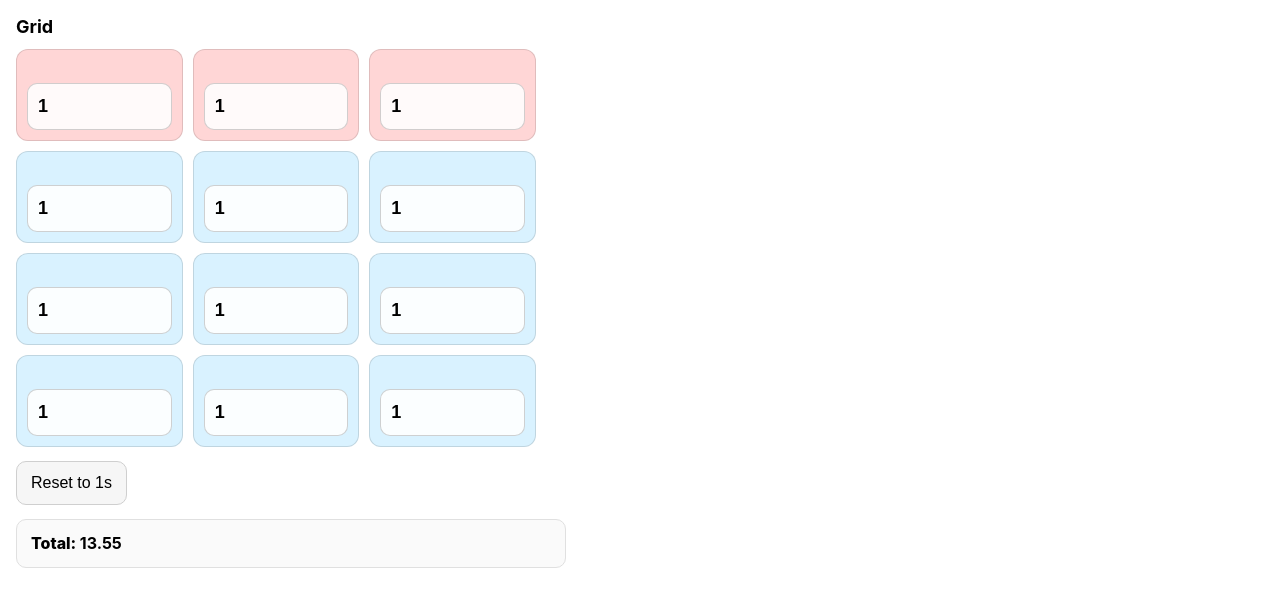
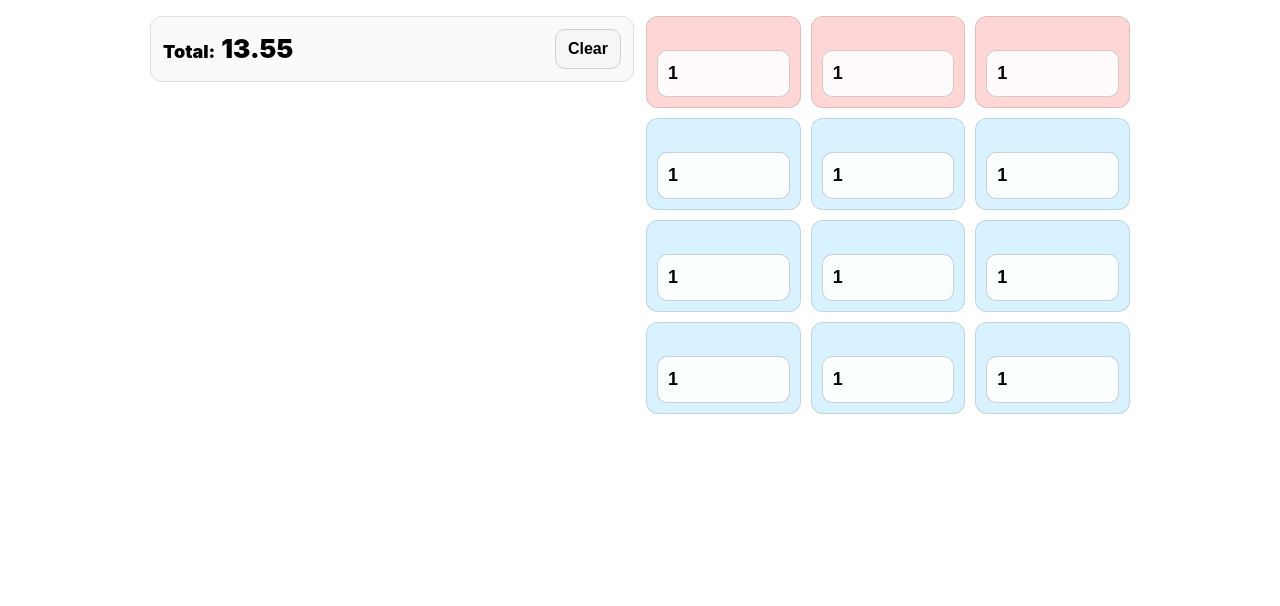
Before and after one commit to BShim92/Frankenstein, a plain HTML site: page index.html in a window 1280 px wide. Drawn offline with Linux system fonts and the light colour scheme.

Commit message:
Update index.html

```diff
--- a/index.html
+++ b/index.html
@@ -3,19 +3,62 @@
 <head>
   <meta charset="utf-8" />
   <meta name="viewport" content="width=device-width, initial-scale=1" />
-  <title>Frankenstein Grid</title>
+  <title>Frankenstein</title>
   <style>
     :root { font-family: -apple-system, system-ui, Segoe UI, Roboto, Arial; }
     body { margin: 16px; }
-    h1 { font-size: 18px; margin: 0 0 12px; }
 
+    /* Split page down the middle */
+    .layout{
+      display: grid;
+      grid-template-columns: 1fr 1fr;
+      gap: 12px;
+      align-items: start;
+      max-width: 980px;
+      margin: 0 auto;
+    }
+
+    /* Left side (Total + Clear) */
+    .panel{
+      border: 1px solid #e0e0e0;
+      border-radius: 12px;
+      background: #fafafa;
+      padding: 12px;
+    }
+    .topbar{
+      display: flex;
+      align-items: center;
+      justify-content: space-between; /* Total left, Clear right */
+      gap: 10px;
+    }
+    .total{
+      font-size: 18px;
+      font-weight: 900;
+      color: #000;
+      line-height: 1.2;
+    }
+    .total .num{
+      font-size: 26px;
+      font-weight: 900;
+      margin-left: 6px;
+    }
+    button{
+      font-size: 16px;
+      padding: 10px 12px;
+      border-radius: 10px;
+      border: 1px solid #cfcfcf;
+      background: #f6f6f6;
+      cursor: pointer;
+      font-weight: 700;
+      white-space: nowrap;
+    }
+
+    /* Right side (Grid) */
     .grid {
       display: grid;
       grid-template-columns: repeat(3, 1fr); /* 4 rows × 3 columns */
       gap: 10px;
-      max-width: 520px;
     }
-
     .cell {
       border-radius: 12px;
       border: 1px solid rgba(0,0,0,.12);
@@ -26,9 +69,9 @@
       align-items: flex-end;
     }
 
-    /* Top row light red; others light blue */
-    .r0 { background: #ffd6d6; }
-    .r1,.r2,.r3 { background: #d9f2ff; }
+    /* Colors */
+    .r0 { background: #ffd6d6; }           /* top row light red */
+    .r1,.r2,.r3 { background: #d9f2ff; }   /* other rows light blue */
 
     input[type="number"]{
       width: 100%;
@@ -42,34 +85,24 @@
       font-weight: 800;
     }
 
-    .row { max-width: 520px; display: flex; gap: 10px; margin-top: 14px; flex-wrap: wrap; }
-    button {
-      font-size: 16px;
-      padding: 12px 14px;
-      border-radius: 10px;
-      border: 1px solid #cfcfcf;
-      background: #f6f6f6;
-      cursor: pointer;
-    }
-
-    .result {
-      max-width: 520px;
-      margin-top: 14px;
-      padding: 12px 14px;
-      border: 1px solid #e0e0e0;
-      border-radius: 10px;
-      background: #fafafa;
-      font-size: 16px;
-      line-height: 1.45;
-      color: #000;
-      font-weight: 800;
+    /* Keep the split on most screens, but avoid unusable tiny columns */
+    @media (max-width: 520px){
+      .layout{ grid-template-columns: 1fr; }
     }
   </style>
 </head>
 <body>
-  <h1>Grid</h1>
 
-  <!-- Multipliers are kept ONLY in data-mult for calculations; not displayed -->
+  <div class="layout">
+    <!-- LEFT: Total at top + Clear button to the right -->
+    <div class="panel">
+      <div class="topbar">
+        <div class="total">Total:<span class="num" id="totalNum">0.00</span></div>
+        <button id="clearBtn" type="button">Clear</button>
+      </div>
+    </div>
+
+    <!-- RIGHT: Grid (multipliers hidden; used only for calcs) -->
     <div class="grid" id="grid">
       <!-- Row 1 (red): 0, 0.4, 1.7 -->
       <div class="cell r0" data-mult="0"><input value="1" type="number" inputmode="decimal" step="any" /></div>
@@ -91,17 +124,12 @@
       <div class="cell r3" data-mult="0.8"><input value="1" type="number" inputmode="decimal" step="any" /></div>
       <div class="cell r3" data-mult="0.4"><input value="1" type="number" inputmode="decimal" step="any" /></div>
     </div>
-
-  <div class="row">
-    <button id="resetBtn" type="button">Reset to 1s</button>
   </div>
-
-  <div class="result" id="result"></div>
 
 <script>
   const cells = Array.from(document.querySelectorAll(".cell"));
-  const resultEl = document.getElementById("result");
-  const resetBtn = document.getElementById("resetBtn");
+  const totalNumEl = document.getElementById("totalNum");
+  const clearBtn = document.getElementById("clearBtn");
 
   function numOrZero(v) {
     const t = String(v).trim();
@@ -117,7 +145,7 @@
       const input = cell.querySelector("input");
       total += numOrZero(input.value) * mult;
     }
-    resultEl.innerHTML = `Total: <b>${total}</b>`;
+    totalNumEl.textContent = total.toFixed(2); // ✅ round to 2 decimals
   }
 
   // Default 1; focus clears 1; blur restores 1 if blank
@@ -137,7 +165,8 @@
     inp.addEventListener("input", recalc);
   }
 
-  resetBtn.addEventListener("click", () => {
+  // Clear = reset all to 1
+  clearBtn.addEventListener("click", () => {
     for (const cell of cells) cell.querySelector("input").value = "1";
     recalc();
     cells[0].querySelector("input").focus();
```
Lines whose indentation alone changed are shown as unchanged.
